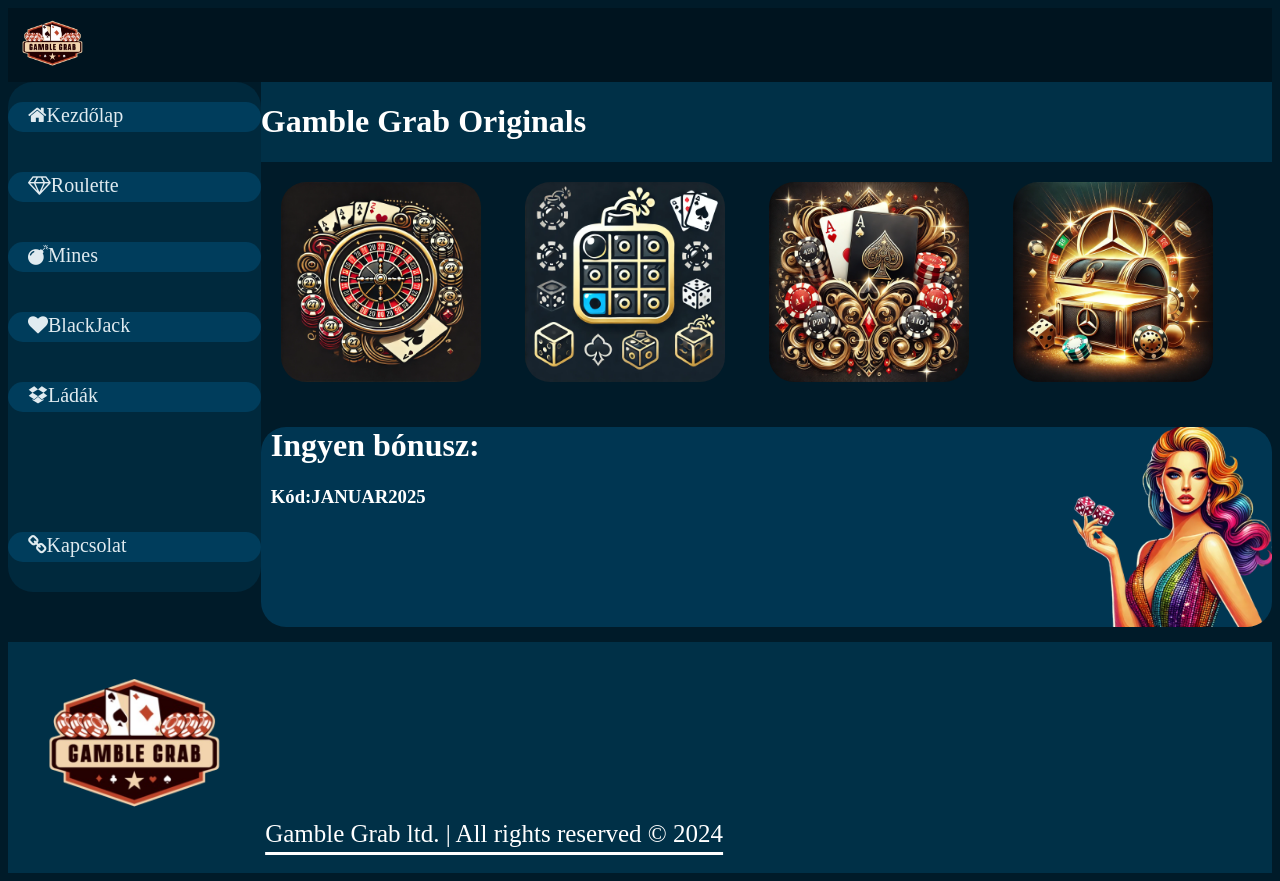
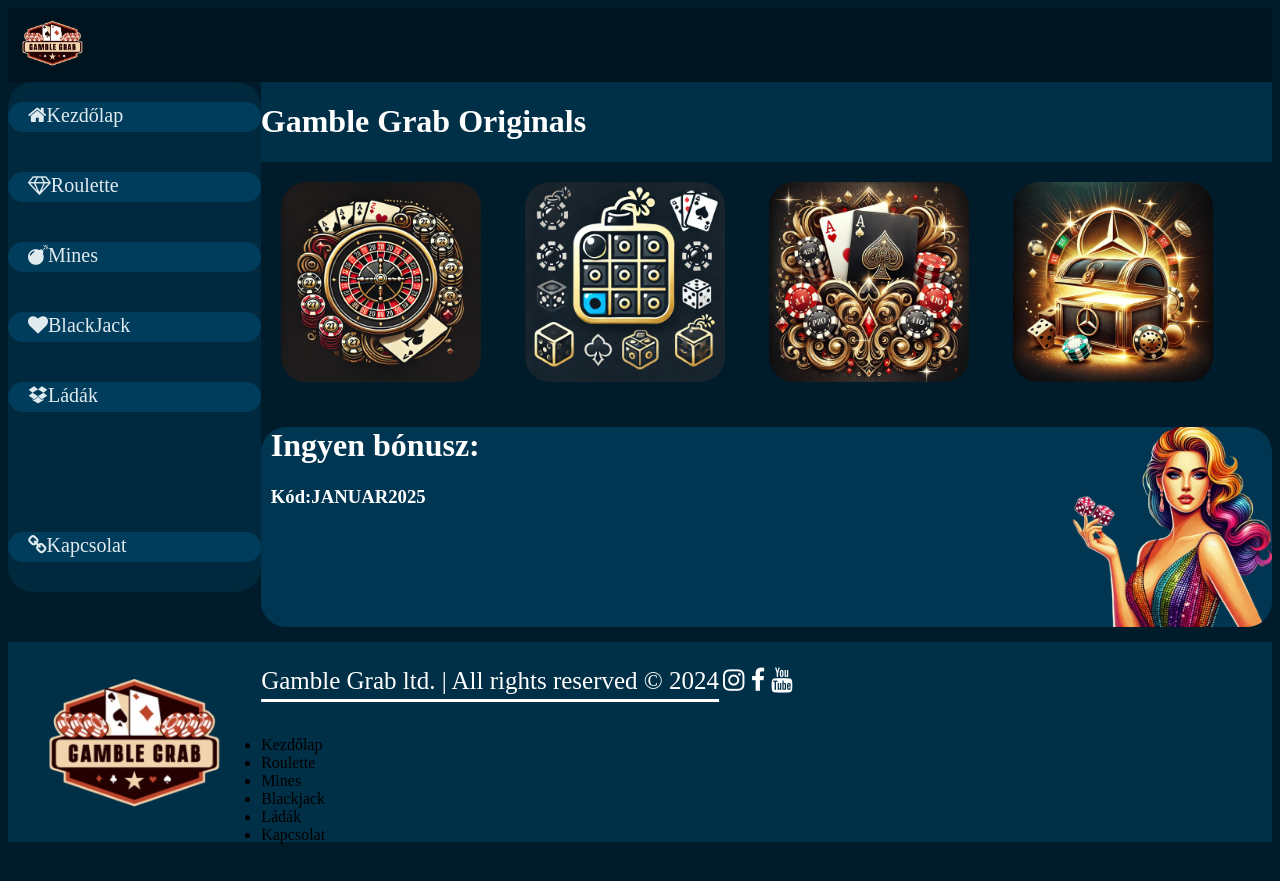
Before and after one commit to Groszi01/gamblegrab, a website: page index.html in a window 1280 px wide. After the commit the page ends 850 px from the top, so only its background shows below. Drawn offline with Linux system fonts and the light colour scheme.

Commit message:
SCRUM-84 Főoldal footer folytatása

```diff
--- a/index.html
+++ b/index.html
@@ -39,8 +39,17 @@
     </div>
     <footer>
         <div id="foot">
-            <img src="kepek/logotrans.png" id="flogo" alt="Logó">
-            <p id="fszov"> Gamble Grab ltd. | All rights reserved © 2024</p>
+            <img src="kepek/logotrans.png" id="flogo" alt="logó">
+            <p id="fszov"> Gamble Grab ltd. | All rights reserved © 2024</p> <p id="ficon">     <i class="fa fa-instagram"></i> <i class="fa fa-facebook"></i> <i class="fa fa-youtube"></i></p>
+            <ul id="flista">
+                <li>Kezdőlap</li>
+                <li>Roulette</li>
+                <li>Mines</li>
+                <li>Blackjack</li>
+                <li>Ládák</li>
+                <li>Kapcsolat</li>
+
+            </ul>
         </div>
     </footer>
 </body>
--- a/style.css
+++ b/style.css
@@ -129,22 +129,31 @@
 #foot{
     background-color: #003047;
     width: 100%;
-    height: 25%;
+    height: 200px;
     margin-top: 15px;
 
 }
 #flogo{
     height: 200px;
-    display: inline-block;
+    float: left;
+    display: inline;
 }
 #fszov{
     text-align: center;
     color: white;
     font-size: 25px;
-    display: inline-block;
+    width: 80%;
     text-decoration: underline;
     text-underline-offset: 10px;
     text-decoration-thickness: 3px;
+    display: inline;
+
+}
+#ficon{
+    color: white;
+    font-size: 25px;
+    text-align: center;
+    display: inline-block;
 }
 @media only screen and (max-width:1260px)
 {
```
